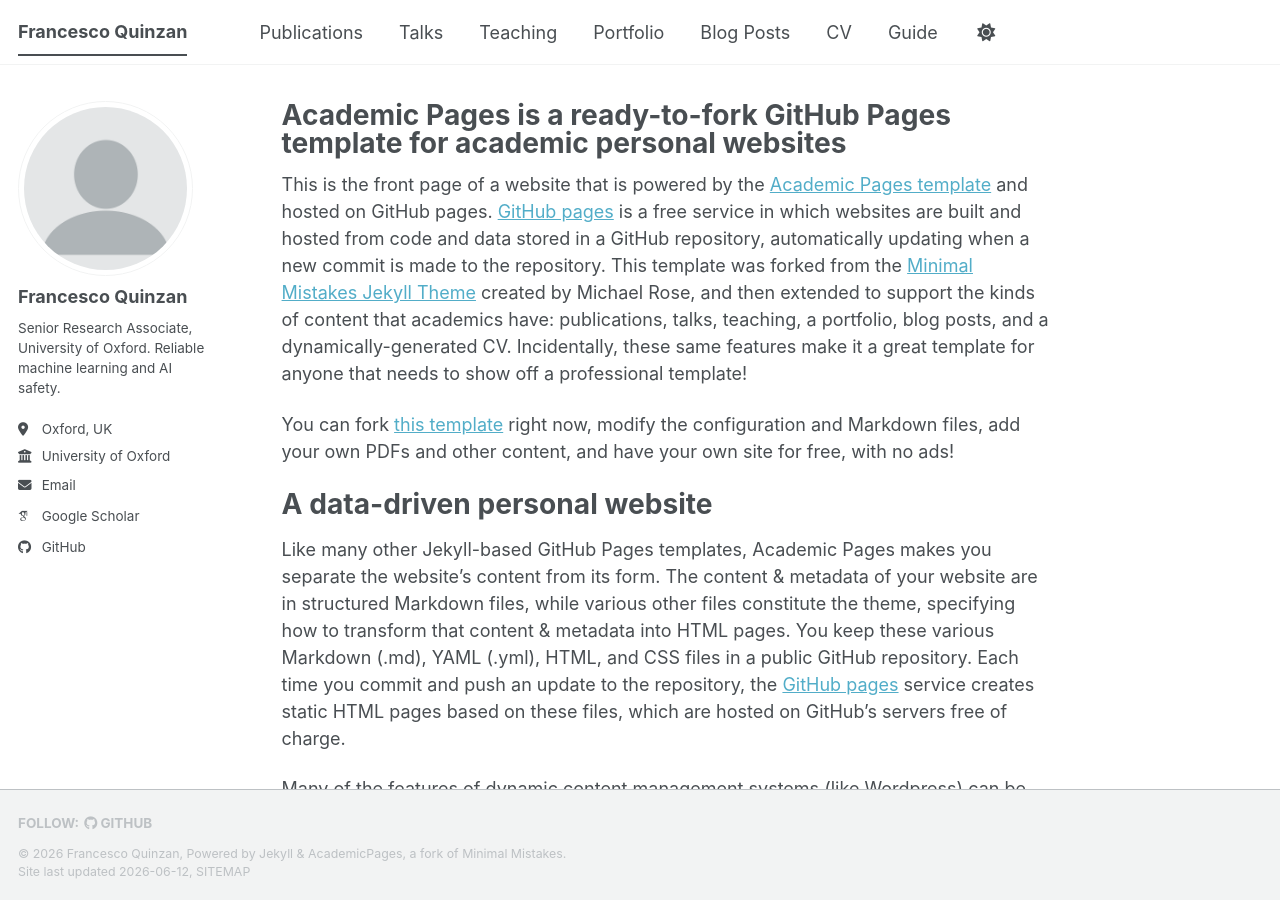
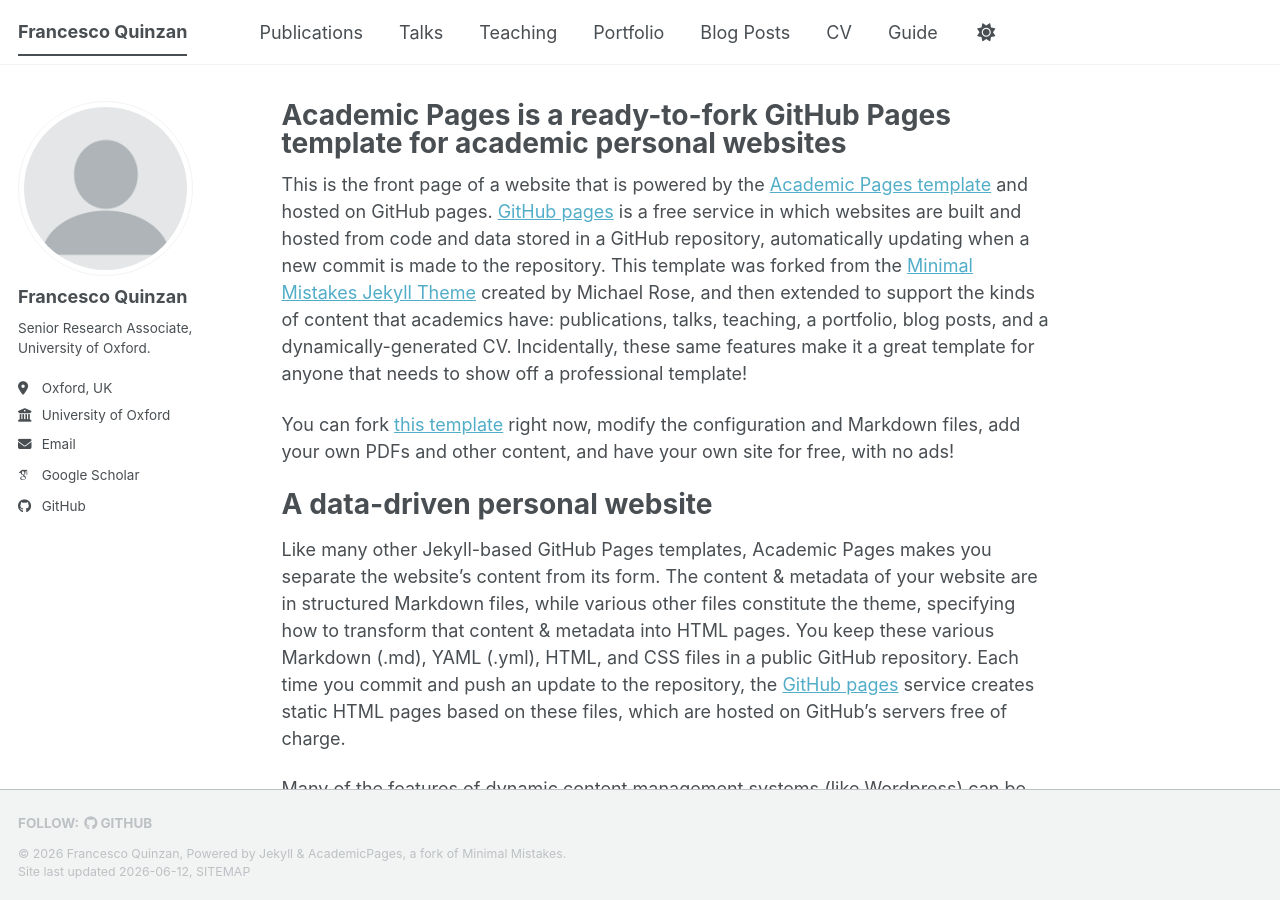
Before and after one commit to francescoQuinzan/francescoQuinzan.github.io, a Jekyll site: the page built from _pages/about.md, in a window 1280 px wide and 900 px high. Built offline with Jekyll 4.4.1, drawn with Linux system fonts in a browser that asks for light colours; some web fonts are replaced; a script bundle is joined from its source files by our own code; library files that are not in the unit come from our copies.

Commit message:
Update _config.yml

```diff
--- a/_config.yml
+++ b/_config.yml
@@ -12,7 +12,7 @@ site_theme               : "default" # The available themes options are "default
 title                    : "Francesco Quinzan"
 title_separator          : "-"
 name                     : &name "Francesco Quinzan"
-description              : &description "Francesco Quinzan — Senior Research Associate, University of Oxford. Research in reliable machine learning and AI safety."
+description              : &description "Francesco Quinzan — Senior Research Associate, University of Oxford."
 url                      : https://francescoquinzan.github.io # The base hostname & protocol for your site e.g. "https://[your GitHub username].github.io",
                                                            # or if you already have some other page hosted on Github then use "https://[your GitHub username].github.io/[Your Repo Name]"
 baseurl                  : "" # the subpath of your site, e.g. "/blog"
@@ -26,11 +26,11 @@ author:
   avatar           : "profile.png"
   name             : "Francesco Quinzan"
   pronouns         : # example: "she/her"
-  bio              : "Senior Research Associate, University of Oxford. Reliable machine learning and AI safety."
+  bio              : "Senior Research Associate, University of Oxford."
   location         : "Oxford, UK"
   employer         : "University of Oxford"
   uri              : # URL
-  email            : "FILL-IN@eng.ox.ac.uk"
+  email            : "francesco.quinzan@eng.ox.ac.uk"
 
   # Academic websites
   academia         : # URL
@@ -84,8 +84,6 @@ author:
 
 # Publication Category - The following the list of publication categories and their headings
 publication_category:
-  books:
-    title: 'Books'
   manuscripts:
     title: 'Journal Articles'
   conferences:
```
